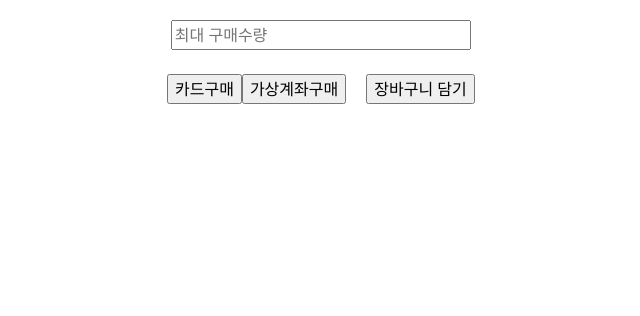
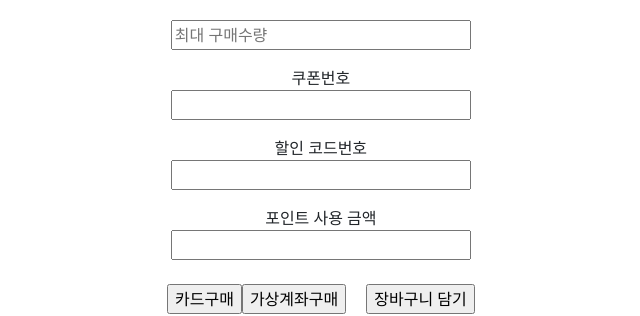
Before and after one commit to novb1492/study_vue2, a Vue app: page /showItemPage in a window 1280 px wide. Shown: the part 384-700 px from the top of the page, without its empty margins (325-965 px from the left). Built offline with nearby package versions, Linux system fonts and the light colour scheme; no server answers; what @ckeditor/ckeditor5-vue2, vue-daum-postcode, vue-head would draw is missing.

Commit message:
부가 이벤트 만들기

```diff
--- a/src/components/jslib/jslib.js
+++ b/src/components/jslib/jslib.js
@@ -184,7 +184,7 @@ export function card(SETTLE_PG,result) {
             "mchtCustId":result.mchtCustId,
             "notiUrl": "http://kim80800.iptime.org:8080/auth/settlebank",
             "nextUrl": "http://localhost:8080/settle/callback",
-            "cancUrl": "http://localhost:3030/popUpClose",
+            "cancUrl": "http://localhost:8080/settle/callbac",
             "pktHash": result.pktHash,
             "ui": {
                 "type": "popup",
--- a/src/components/views/shop/showItemPage.vue
+++ b/src/components/views/shop/showItemPage.vue
@@ -18,6 +18,21 @@
             </li>
             <li class="minusMaginLeft mt-3">
                 <input type="number" id="count" class="choiceCountInput"  :placeholder="'최대 구매수량 '+count" :max="count" min="1">
+            </li>
+            <li class="minusMaginLeft mt-3">
+                쿠폰번호
+                <br>
+                <input type="text" id="coupon" class="choiceCountInput"  >
+            </li>
+            <li class="minusMaginLeft mt-3">
+                할인 코드번호
+                <br>
+                <input type="text" id="code" class="choiceCountInput"  >
+            </li>
+            <li class="minusMaginLeft mt-3">
+                포인트 사용 금액
+                <br>
+                <input type="number" id="point" class="choiceCountInput">
             </li>
              <li class="minusMaginLeft mt-4">
                 <div  v-if="flag">
@@ -55,7 +70,7 @@ export default {
         size:"",
         img:"",
         count:"",
-        flag:module.loginCheck('no').then(result=>{
+        flag:module.loginCheck('all').then(result=>{
             console.log(result);
             console.log('loginCheck콜백');
             this.flag=result.flag;
```
Also changed, not shown: 1 other file (tests, documents, lock files or other folders).
